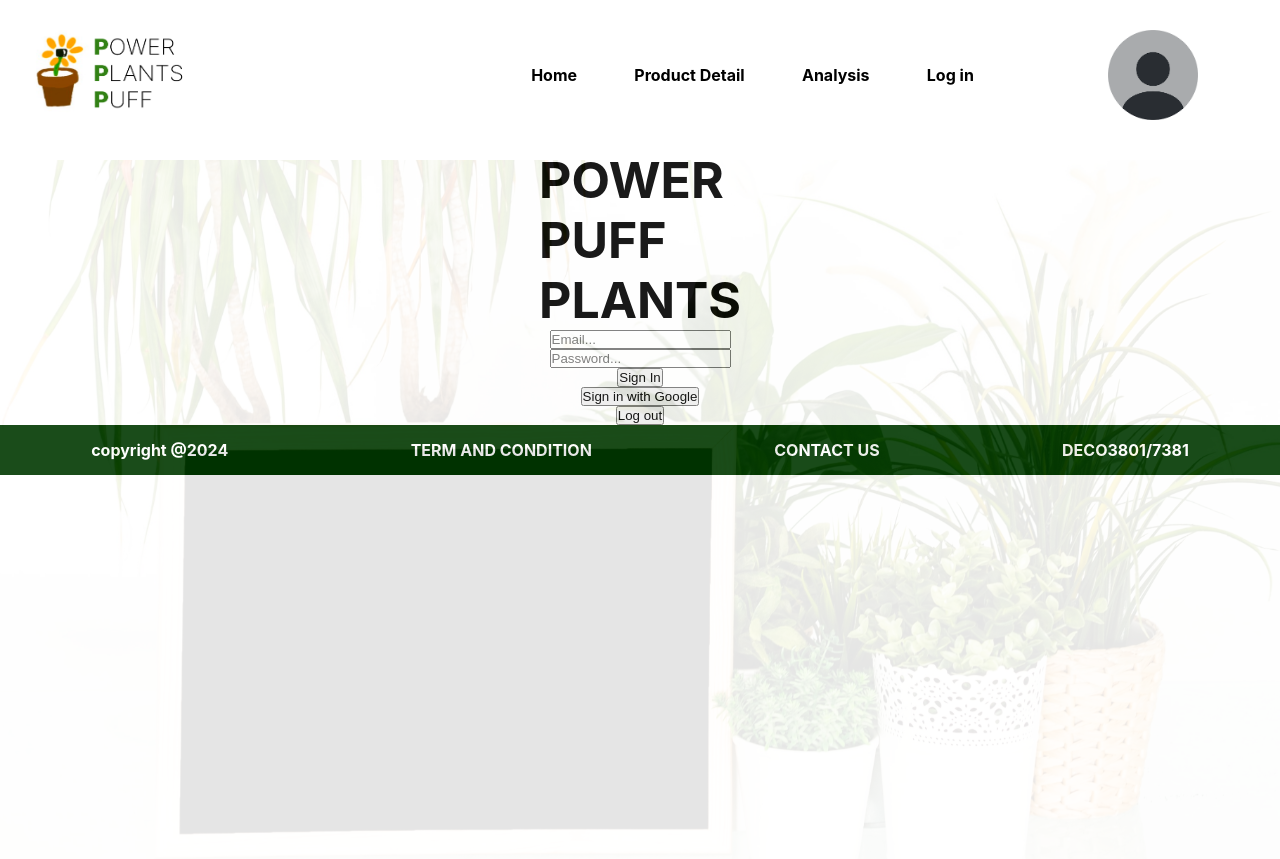
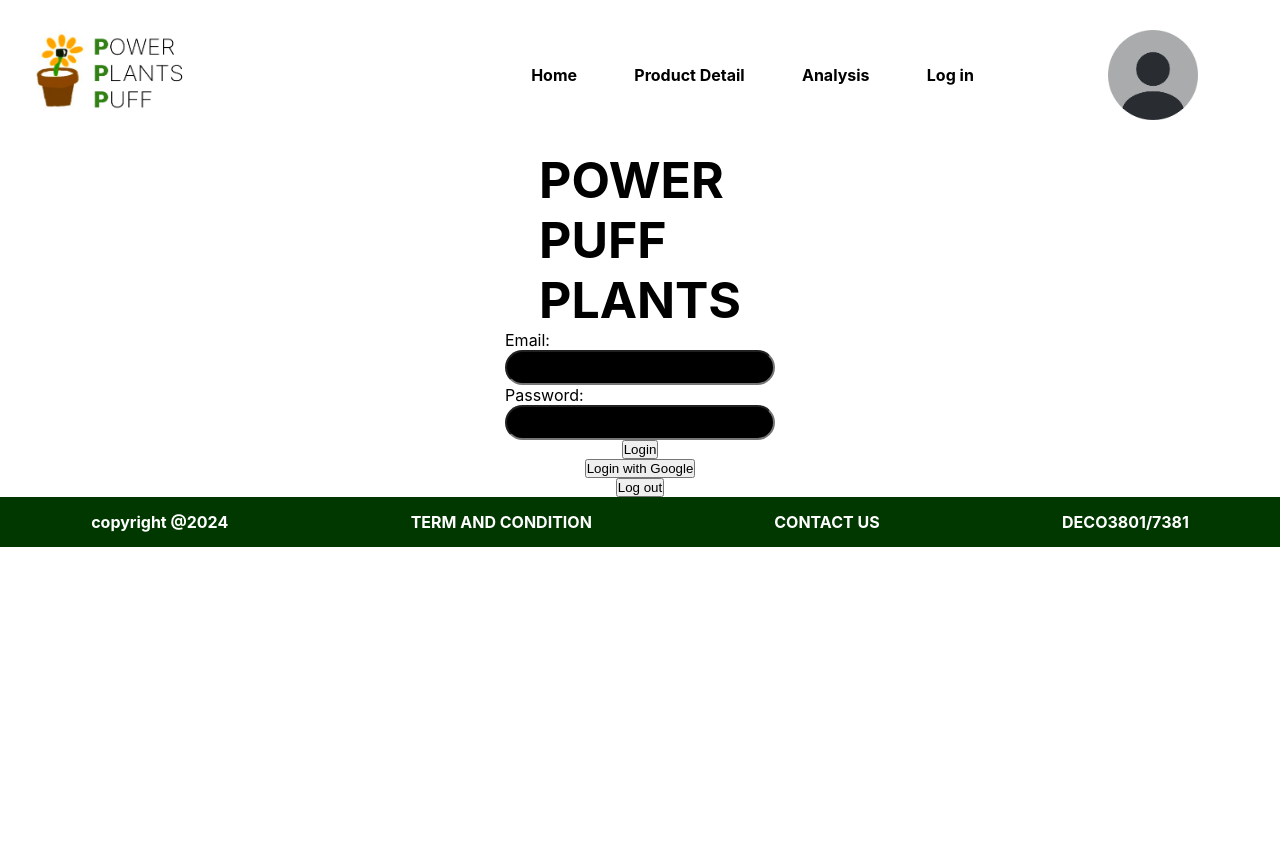
Before and after one commit to Power-Puff-Plants/desktop-garden-web-app, a React (Create React App) app: page /login in a window 1280 px wide. After the commit the page ends 800 px from the top, so only its background shows below. Built offline with nearby package versions, Linux system fonts and the light colour scheme.

Commit message:
Implemented login input components

```diff
--- a/src/components/LoginInput.js
+++ b/src/components/LoginInput.js
@@ -1,10 +1,16 @@
-import styles from './LoginInput.module.css'
+import styles from "./LoginInput.module.css";
 
-const LoginInput = () => {
-  return
-  <div className={styles.loginInput}>
-    <input></input>
-  </div>
-}
+const LoginInput = ({ title, type, setLogin }) => {
+  return (
+    <div className={styles.container}>
+      {title}
+      <input
+        className={styles.loginInput}
+        type={type}
+        onChange={(e) => setLogin(e.target.value)}
+      ></input>
+    </div>
+  );
+};
 
 export default LoginInput;
--- a/src/components/LoginInput.module.css
+++ b/src/components/LoginInput.module.css
@@ -1,4 +1,15 @@
 .loginInput {
     background-color: black;
-    border-radius: 20%;
+    border-radius: 30px;
+    width: 270px;
+    height: 35px;
+    color: white;
+    font-size: 20px;
+    padding-left: 10px;
+    padding-right: 10px;
 }
+
+.container {
+    display: flex;
+    flex-direction: column;
+}
--- a/src/screens/LoginScreen.js
+++ b/src/screens/LoginScreen.js
@@ -6,6 +6,7 @@ import {
   signOut,
 } from "firebase/auth";
 import styles from "./LoginScreen.module.css";
+import LoginInput from "../components/LoginInput";
 
 const LoginScreen = () => {
   const [email, setEmail] = useState("");
@@ -37,23 +38,16 @@ const LoginScreen = () => {
 
   return (
     <div className={styles.loginScreen}>
-      <img className={styles.loginBackground}src="/assets/images/loginscreen.jpg"/>
       <div className={styles.title}>
         <p>POWER</p>
         <p>PUFF</p>
         <p>PLANTS</p>
       </div>
-      <input
-        placeholder="Email..."
-        onChange={(e) => setEmail(e.target.value)}
-      />
-      <input
-        placeholder="Password..."
-        type="password"
-        onChange={(e) => setPassword(e.target.value)}
-      />
-      <button onClick={signIn}>Sign In</button>
-      <button onClick={signInWithGoogle}> Sign in with Google</button>
+      <LoginInput title={'Email:'} setLogin={setEmail}/>
+      <LoginInput title={'Password:'} type={'password'} setLogin={setPassword}/>
+
+      <button onClick={signIn}>Login</button>
+      <button onClick={signInWithGoogle}> Login with Google</button>
       <button onClick={logOut}>Log out</button>
     </div>
   );
```
